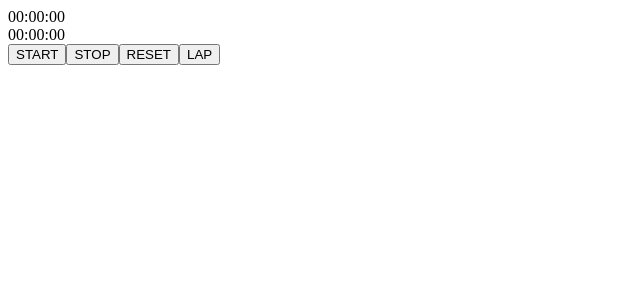
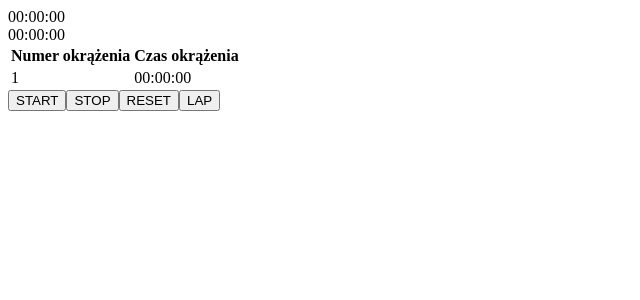
Before and after one commit to BartekKujawski/stopwatch, a React (Vite) app: page / in a window 1280 px wide. Both pictures are taken after a click on the button "LAP". Shown: the top 300 px of the page, without its empty margins (0-640 px from the left). Built offline with nearby package versions, Linux system fonts and the light colour scheme.

Commit message:
Add functionality of new records

```diff
--- a/src/FullTime.tsx
+++ b/src/FullTime.tsx
@@ -1,17 +1,9 @@
 type FullTimeProps = {
-    time: number;
+    time: string;
 };
 
 const FullTime = ({ time }: FullTimeProps) => {
-    const formatTime = () => {
-        const min = ('0' + (Math.floor(time / 600) % 60)).slice(-2);
-        const sec = ('0' + (Math.floor(time / 10) % 60)).slice(-2);
-        const ms = ('0' + Math.floor(time) * 10).slice(-2);
-
-        return `${min}:${sec}:${ms}`;
-    };
-
-    return <div className='full-time timer'>{formatTime()}</div>;
+    return <div className='full-time timer'>{time}</div>;
 };
 
 export { FullTime };
--- a/src/LapTime.tsx
+++ b/src/LapTime.tsx
@@ -1,17 +1,9 @@
 type LapTimeProps = {
-    time: number;
+    time: string;
 };
 
 const LapTime = ({ time }: LapTimeProps) => {
-    const formatTime = () => {
-        const min = ('0' + (Math.floor(time / 600) % 60)).slice(-2);
-        const sec = ('0' + (Math.floor(time / 10) % 60)).slice(-2);
-        const ms = ('0' + Math.floor(time) * 10).slice(-2);
-
-        return `${min}:${sec}:${ms}`;
-    };
-
-    return <div className='lap-time timer'>{formatTime()}</div>;
+    return <div className='lap-time timer'>{time}</div>;
 };
 
 export { LapTime };
--- a/src/Stoper.tsx
+++ b/src/Stoper.tsx
@@ -2,11 +2,19 @@ import { useEffect, useState } from 'react';
 import { Button } from './Button';
 import { FullTime } from './FullTime';
 import { LapTime } from './LapTime';
+import { Table } from './Table';
+
+type NewRecord = {
+    lap: number;
+    time: string;
+};
 
 const Stoper = () => {
     const [fullTime, setFullTime] = useState(0);
     const [lapTime, setLapTime] = useState(0);
     const [isRunning, setIsRunning] = useState(false);
+    const [whichLap, setWhichLap] = useState(1);
+    const [records, setRecords] = useState<NewRecord[]>([]);
 
     useEffect(() => {
         if (isRunning) {
@@ -21,6 +29,14 @@ const Stoper = () => {
         }
     }, [isRunning]);
 
+    const formatTime = (time: number) => {
+        const min = ('0' + (Math.floor(time / 600) % 60)).slice(-2);
+        const sec = ('0' + (Math.floor(time / 10) % 60)).slice(-2);
+        const ms = ('0' + Math.floor(time) * 10).slice(-2);
+
+        return `${min}:${sec}:${ms}`;
+    };
+
     const handleStart = () => {
         setIsRunning(true);
     };
@@ -32,16 +48,24 @@ const Stoper = () => {
     const handleReset = () => {
         setFullTime(0);
         setLapTime(0);
+        setWhichLap(1);
+        setRecords([]);
     };
 
     const handleLap = () => {
+        setRecords((prevRecords) => [
+            ...prevRecords,
+            { lap: whichLap, time: formatTime(lapTime) },
+        ]);
+        setWhichLap((prevLap) => prevLap + 1);
         setLapTime(0);
     };
 
     return (
         <>
-            <FullTime time={fullTime} />
-            <LapTime time={lapTime} />
+            <FullTime time={formatTime(fullTime)} />
+            <LapTime time={formatTime(lapTime)} />
+            <Table records={records} />
             <Button label='start' callback={handleStart} />
             <Button label='stop' callback={handleStop} />
             <Button label='reset' callback={handleReset} />
--- a/src/Summary.tsx
+++ b/src/Summary.tsx
@@ -0,0 +1,5 @@
+const Summary = () => {
+    return <div></div>;
+};
+
+export { Summary };
--- a/src/Table.tsx
+++ b/src/Table.tsx
@@ -0,0 +1,26 @@
+import { TableRecords } from './TableRecords';
+
+type NewRecord = {
+    lap: number;
+    time: string;
+};
+
+type NewRecordProps = {
+    records: NewRecord[];
+};
+
+const Table = ({ records }: NewRecordProps) => {
+    return (
+        <table>
+            <thead>
+                <tr>
+                    <th>Numer okrążenia</th>
+                    <th>Czas okrążenia</th>
+                </tr>
+            </thead>
+            <TableRecords records={records} />
+        </table>
+    );
+};
+
+export { Table };
--- /dev/null
+++ b/src/TableRecords.tsx
@@ -0,0 +1,23 @@
+type NewRecord = {
+    lap: number;
+    time: string;
+};
+
+type NewRecordProps = {
+    records: NewRecord[];
+};
+
+const TableRecords = ({ records }: NewRecordProps) => {
+    return (
+        <tbody>
+            {records.map((rec) => (
+                <tr key={rec.lap}>
+                    <td>{rec.lap}</td>
+                    <td>{rec.time}</td>
+                </tr>
+            ))}
+        </tbody>
+    );
+};
+
+export { TableRecords };
```
